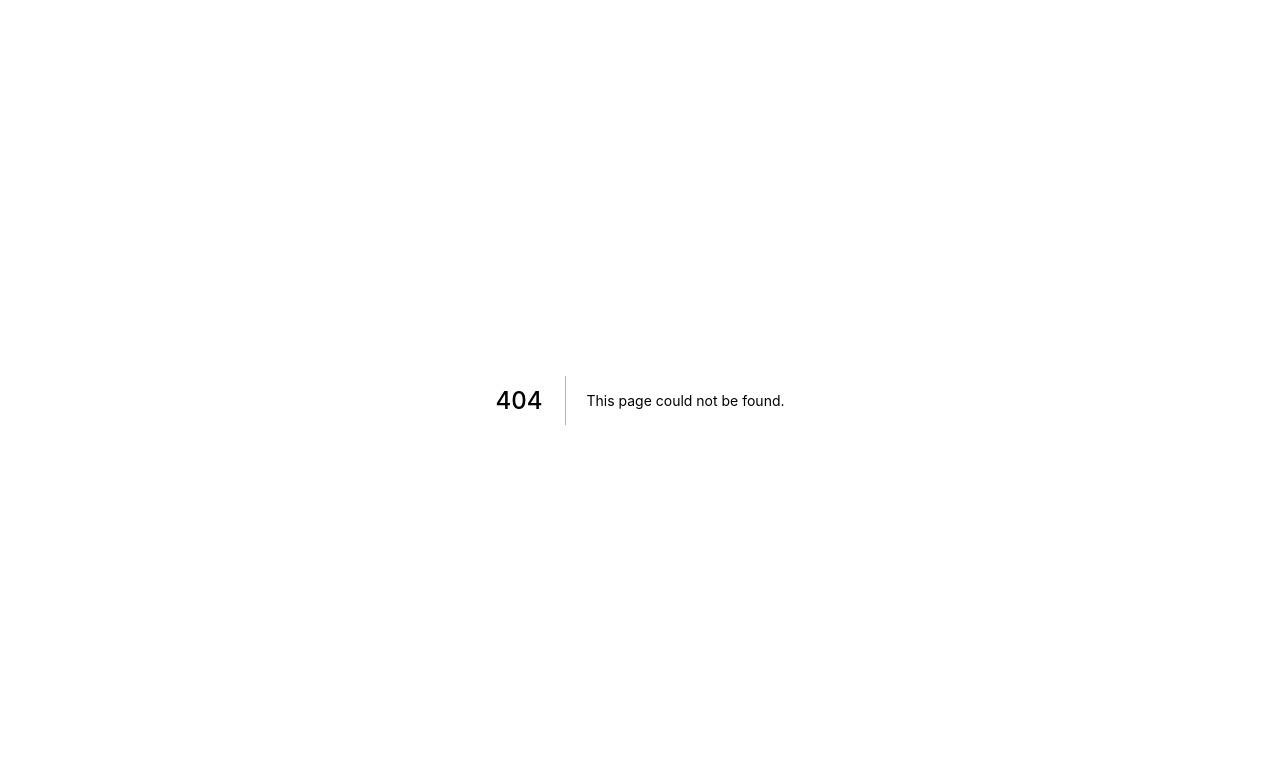
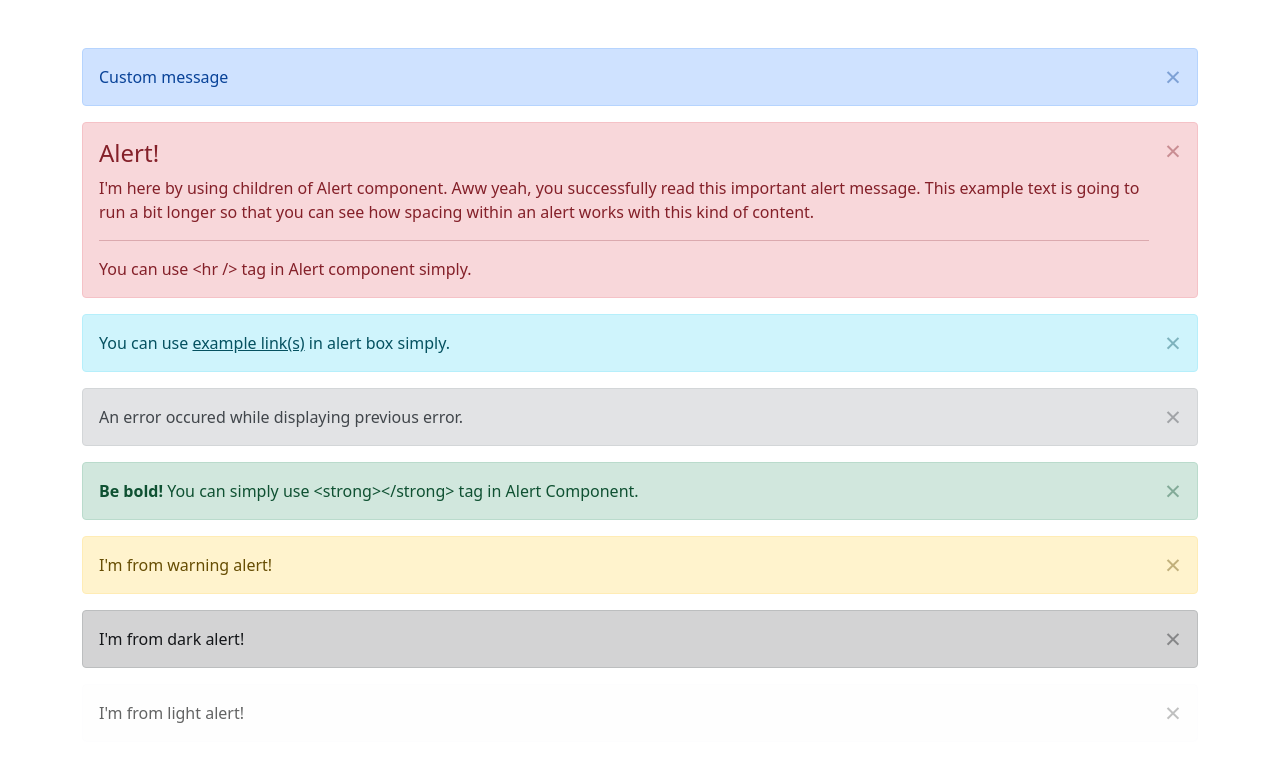
Before and after one commit to kindlenext/kbs, a Next.js app in the folder apps/views/: page /alert_box in a window 1280 px wide. Before the commit this address had no page. Shown: the top 762 px of the page. Built offline with nearby package versions, Linux system fonts and the light colour scheme.

Commit message:
Add Alert Component

```diff
--- /dev/null
+++ b/apps/views/components/alert-box/AlertBox.js
@@ -0,0 +1,40 @@
+import PropTypes from "prop-types";
+
+import stl from "./AlertBox.module.css";
+
+const AlertBox = ({ varient, label, children }) => {
+  const close = true;
+
+  return (
+    <div
+      className={`alert alert-${varient} ${
+        close && "alert-dismissible fade show"
+      } ${stl.alertBox}`}
+      role="alert"
+    >
+      {children ? children : <p>{label}</p>}
+      {close && (
+        <button
+          type="button"
+          className={`close ${stl.closeButton}`}
+          data-dismiss="alert"
+          aria-label="Close"
+        >
+          <span aria-hidden="false">&times;</span>
+        </button>
+      )}
+    </div>
+  );
+};
+
+AlertBox.defaultProps = {
+  varient: "primary",
+};
+
+AlertBox.propTypes = {
+  varient: PropTypes.string.isRequired,
+  label: PropTypes.string,
+  children: PropTypes.node,
+};
+
+export default AlertBox;
--- /dev/null
+++ b/apps/views/components/alert-box/AlertBox.module.css
@@ -0,0 +1,43 @@
+@import "styles/common";
+
+.alertBox {
+  opacity: 0;
+  animation: blowUp 0.2s ease-in forwards;
+  position: relative;
+}
+
+.alertBox p {
+  margin: 0;
+}
+
+.alertBox a {
+  text-decoration: underline;
+  color: inherit;
+}
+
+.closeButton {
+  all: unset;
+  position: absolute;
+  top: 5.5px;
+  right: 0;
+  padding: 0 1rem;
+  font-size: 28px;
+  font-weight: 500;
+  color: inherit;
+  opacity: 0.4;
+}
+
+.closeButton:hover {
+  opacity: 1;
+}
+
+@keyframes blowUp {
+  0% {
+    transform: scale(0);
+    opacity: 0;
+  }
+  100% {
+    transform: scale(1);
+    opacity: 1;
+  }
+}
--- /dev/null
+++ b/apps/views/components/alert-box/index.js
@@ -0,0 +1,3 @@
+import AlertBox from "./AlertBox";
+
+export default AlertBox;
--- /dev/null
+++ b/apps/views/pages/alert_box.tsx
@@ -0,0 +1,40 @@
+import Link from "next/link";
+
+import AlertBox from "components/alert-box/index";
+
+const Alert = () => {
+  return (
+    <div className="container my-5">
+      <AlertBox varient="primary" label="Custom message" />
+      <AlertBox varient="danger">
+        <h4>Alert!</h4>
+        <p>
+          I'm here by using children of Alert component. Aww yeah, you
+          successfully read this important alert message. This example text is
+          going to run a bit longer so that you can see how spacing within an
+          alert works with this kind of content.
+        </p>
+        <hr />
+        <p>{`You can use <hr /> tag in Alert component simply.`}</p>
+      </AlertBox>
+      <AlertBox varient="info">
+        <p>
+          You can use <Link href="#">example link(s)</Link> in alert box simply.
+        </p>
+      </AlertBox>
+      <AlertBox
+        varient="secondary"
+        label="An error occured while displaying previous error."
+      />
+      <AlertBox varient="success">
+        <strong>Be bold!</strong>{" "}
+        {`You can simply use <strong></strong> tag in Alert Component.`}
+      </AlertBox>
+      <AlertBox varient="warning" label="I'm from warning alert!" />
+      <AlertBox varient="dark" label="I'm from dark alert!" />
+      <AlertBox varient="light" label="I'm from light alert!" />
+    </div>
+  );
+};
+
+export default Alert;
--- /dev/null
+++ b/apps/views/pages/index.module.css
@@ -0,0 +1,5 @@
+@import "styles/common";
+
+.container a {
+  display: block;
+}
--- a/apps/views/pages/index.tsx
+++ b/apps/views/pages/index.tsx
@@ -4,13 +4,16 @@ import { Button } from "kbs-core";
 
 import { useIsomorphicLayoutEffect } from "kbs-utils";
 
+import stl from "./index.module.css";
+
 export default function Docs() {
   useIsomorphicLayoutEffect(() => {
     console.log("KBS docs page");
   }, []);
   return (
-    <div className="container my-5">
+    <div className={`container my-5 ${stl.container}`}>
       <h1>KBS Views</h1>
+      <Link href="/alert_box">Alert Component</Link>
       <Link href="/">Example Component Link</Link>
       <br />
       <br />
--- /dev/null
+++ b/apps/views/styles/common.css
@@ -0,0 +1,3 @@
+.dBlock {
+  display: block;
+}
```
